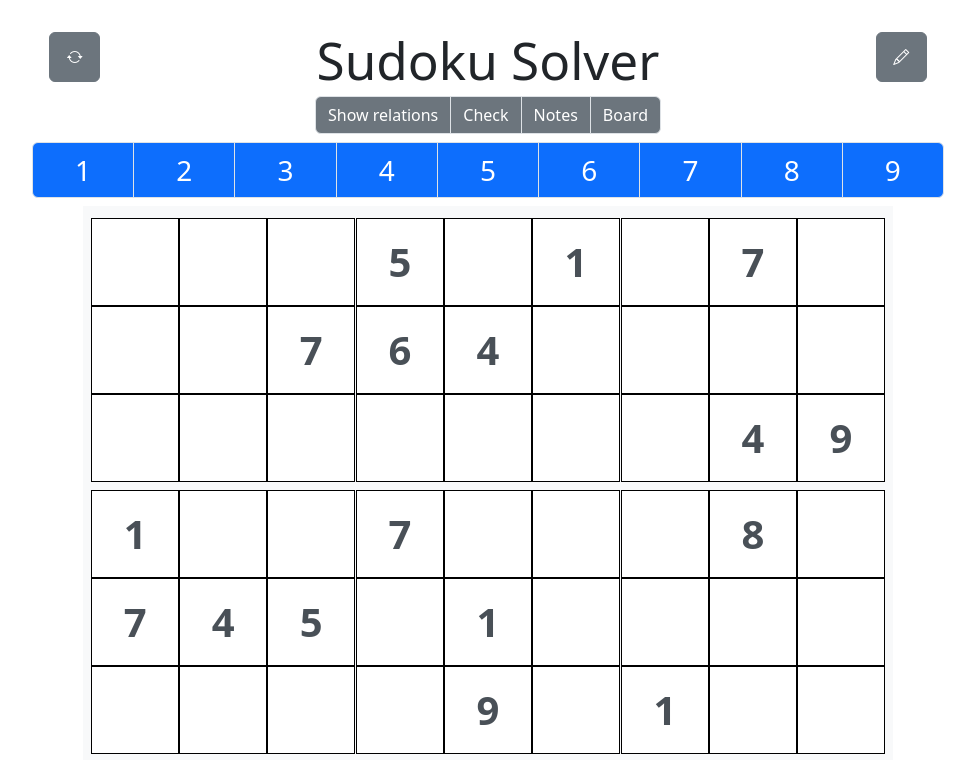
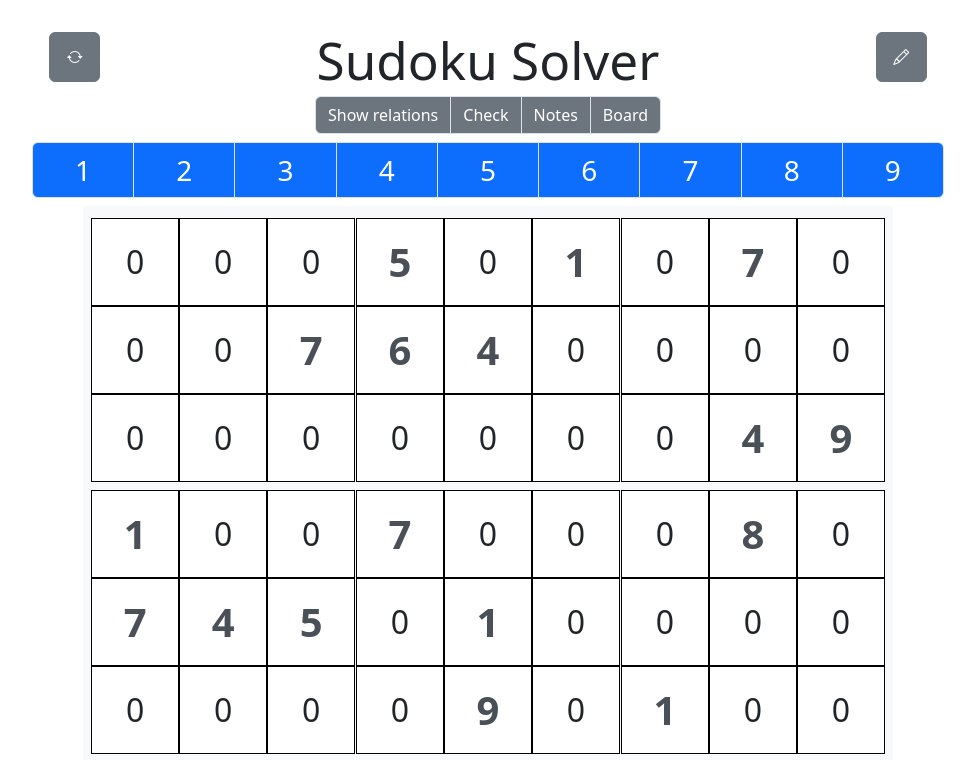
Before and after one commit to RobotMonkeyLLC/sudoku_solver, a React (Vite) app in the folder sudoku-solver/: page / in a window 1280 px wide. Shown: the top 760 px of the page, without its empty margins (152-1127 px from the left). Built offline with nearby package versions, Linux system fonts and the light colour scheme.

Commit message:
trying to fix notes showing

```diff
--- a/sudoku-solver/src/SudokuContext.jsx
+++ b/sudoku-solver/src/SudokuContext.jsx
@@ -5,18 +5,18 @@ const SudokuContext = createContext(null);
 
 const boardReducer = (state, action) => {
     let newState, g, i, j, value;
-    ({g, i, j, value} = action.payload);
+    action.payload && ({g, i, j, value} = action.payload);
     switch(action.type) {
         case 'RESET_BOARD':
             return getPuzzle();
         case 'SET_BOARD':
             return action.payload;
         case 'UPDATE_BOARD':
-            newState = [...state];
+            newState = structuredClone(state);
             newState[g][i][j] = value;
             return newState;
         case 'UPDATE_NOTE':
-            newState = [...state];
+            newState = structuredClone(state);
             newState[g][i][j][value-1] = true//!(newState[g][i][j][value-1]);
             return newState;
     }
--- a/sudoku-solver/src/components/Cell.jsx
+++ b/sudoku-solver/src/components/Cell.jsx
@@ -2,7 +2,7 @@ import { useContext } from "react";
 import SudokuContext from '../SudokuContext.jsx';
 import CellGroup from "./CellGroup.jsx";
 
-export default function Cell({value, coor, shouldStop = false}) {
+export default function Cell({value, coor, shouldStop}) {
     const { takingNotes, notes, puzzle, selected, setSelected } = useContext(SudokuContext);
     const {g, i, j} = coor;
 
@@ -18,11 +18,16 @@ export default function Cell({value, coor, shouldStop = false}) {
     const isSelected = selected && selected.g === g && selected.i === i && selected.j === j;
     const selectedClass = isSelected ? 'bg-dark-subtle':'bg-white'
 
+    if(takingNotes && value === 0 && isSelected) {
+        console.log(notes[selected.g][selected.i][selected.j]);
+    }
     return (
         <div className={baseClass + puzzleClass + ' ' + selectedClass}
         onClick={() => handleClick()}>
-            {(takingNotes && !isPuzzle && shouldStop && <CellGroup group={notes[g][i][j]} g={g} shouldStop={true}></CellGroup>) ||
-            (value === 0 ? '' : value)}
+            {(isPuzzle && value) ||
+            (takingNotes &&
+            (shouldStop && <CellGroup group={notes[g][i][j]} g={g} shouldStop={true}></CellGroup>))||
+            (value)}
         </div>
     )
 }
--- a/sudoku-solver/src/components/CellGroup.jsx
+++ b/sudoku-solver/src/components/CellGroup.jsx
@@ -1,13 +1,13 @@
 import Cell from "../components/Cell.jsx";
 
-export default function CellGroup({group, g, shouldStop = false}) {
+export default function CellGroup({group, g, shouldStop}) {
     return (
 
             group.map((x, i) => (
                 <div key={i} className="row justify-content-center">
                     {
                         x.map((y, j) => (
-                            <Cell key={j} value={y} coor={{g:g, i:i, j:j}} shouldStop={shouldStop}></Cell>
+                            <Cell key={j} value={y} coor={{g:g, i:i, j:j}}></Cell>
                         ))
                     }
                 </div>
--- a/sudoku-solver/src/components/Tiles.jsx
+++ b/sudoku-solver/src/components/Tiles.jsx
@@ -20,8 +20,7 @@ export default function Tiles() {
 
     const isNote = (i) => (takingNotes && (selected !== null))
                         ? "btn-" + (notes[selected.g][selected.i][selected.j][i] ? 'dark' : 'outline')
-                        : 'btn-primary'
-
+                        : 'btn-primary';
     return (
         <div className="col-9 btn-group tiles row justify-content-center py-2" role='group'>
             {
```
